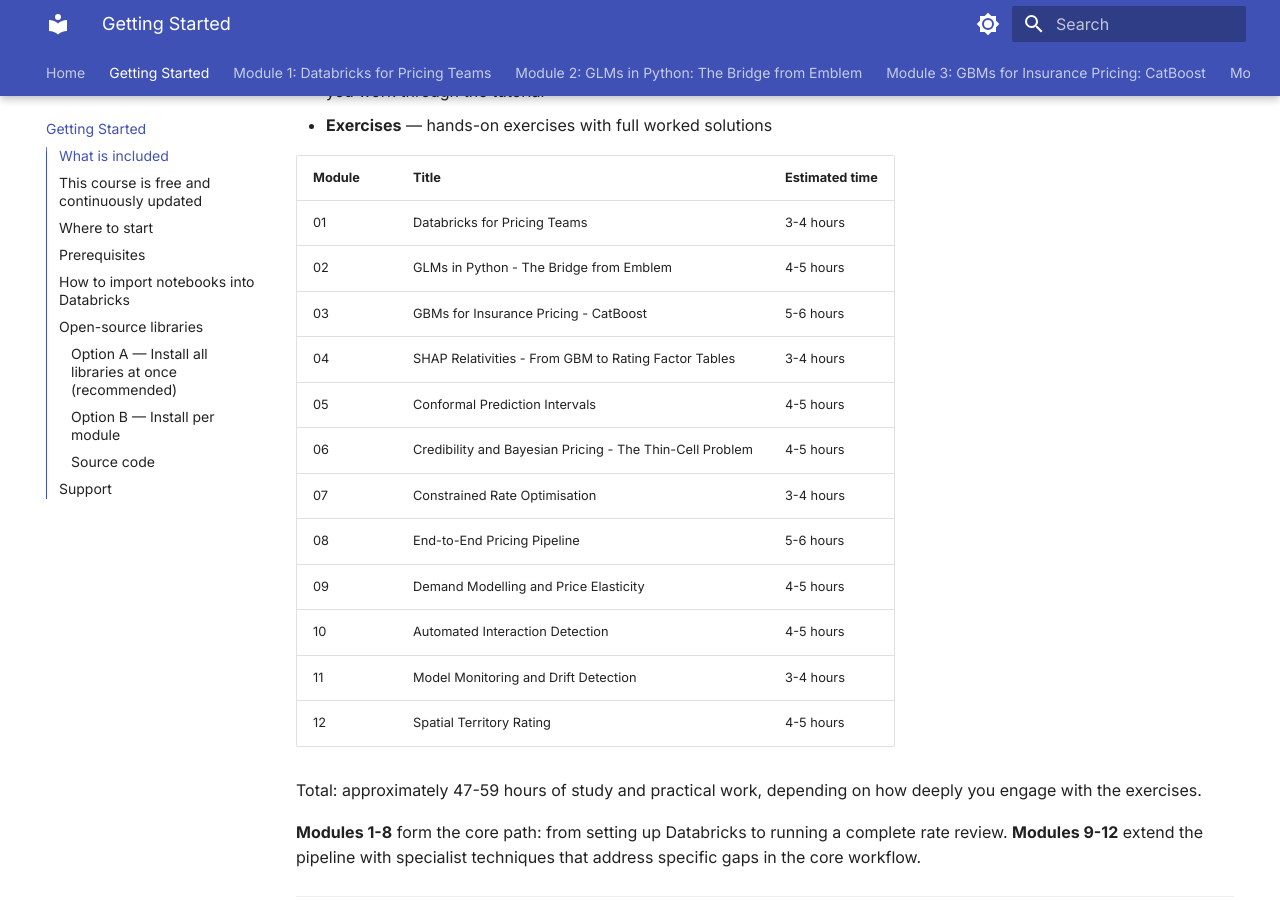
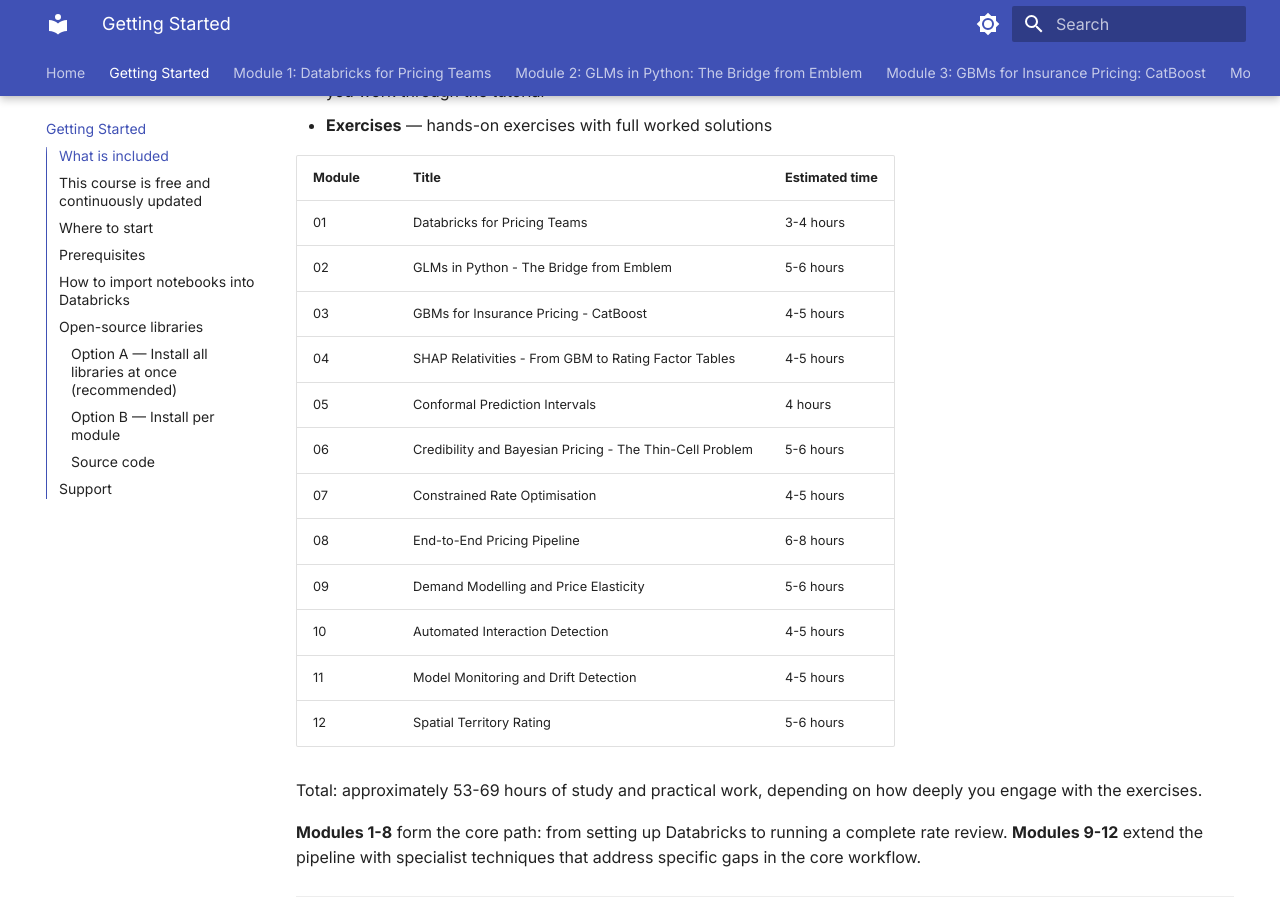
Before and after one commit to burning-cost/course, an MkDocs documentation site: the page built from docs/getting-started.md, in a window 1280 px wide and 900 px high, scrolled down 518 px. Built offline with MkDocs 1.6.1 and Material for MkDocs 9.7.7, drawn with Linux system fonts in a browser that asks for light colours; some of the changed text lies outside the part shown.

Commit message:
Fix duration inconsistencies and add insurance-datasets to getting-started
Module durations now match index.md. Added insurance-datasets to install
command and library table. Added GitHub org link for source code.

Co-Authored-By: Claude Opus 4.6 <noreply@anthropic.com>

```diff
--- a/docs/getting-started.md
+++ b/docs/getting-started.md
@@ -16,19 +16,19 @@ The course is twelve modules. Each module contains:
 | Module | Title | Estimated time |
 |--------|-------|----------------|
 | 01 | Databricks for Pricing Teams | 3-4 hours |
-| 02 | GLMs in Python - The Bridge from Emblem | 4-5 hours |
-| 03 | GBMs for Insurance Pricing - CatBoost | 5-6 hours |
-| 04 | SHAP Relativities - From GBM to Rating Factor Tables | 3-4 hours |
-| 05 | Conformal Prediction Intervals | 4-5 hours |
-| 06 | Credibility and Bayesian Pricing - The Thin-Cell Problem | 4-5 hours |
-| 07 | Constrained Rate Optimisation | 3-4 hours |
-| 08 | End-to-End Pricing Pipeline | 5-6 hours |
-| 09 | Demand Modelling and Price Elasticity | 4-5 hours |
+| 02 | GLMs in Python - The Bridge from Emblem | 5-6 hours |
+| 03 | GBMs for Insurance Pricing - CatBoost | 4-5 hours |
+| 04 | SHAP Relativities - From GBM to Rating Factor Tables | 4-5 hours |
+| 05 | Conformal Prediction Intervals | 4 hours |
+| 06 | Credibility and Bayesian Pricing - The Thin-Cell Problem | 5-6 hours |
+| 07 | Constrained Rate Optimisation | 4-5 hours |
+| 08 | End-to-End Pricing Pipeline | 6-8 hours |
+| 09 | Demand Modelling and Price Elasticity | 5-6 hours |
 | 10 | Automated Interaction Detection | 4-5 hours |
-| 11 | Model Monitoring and Drift Detection | 3-4 hours |
-| 12 | Spatial Territory Rating | 4-5 hours |
+| 11 | Model Monitoring and Drift Detection | 4-5 hours |
+| 12 | Spatial Territory Rating | 5-6 hours |
 
-Total: approximately 47-59 hours of study and practical work, depending on how deeply you engage with the exercises.
+Total: approximately 53-69 hours of study and practical work, depending on how deeply you engage with the exercises.
 
 **Modules 1-8** form the core path: from setting up Databricks to running a complete rate review. **Modules 9-12** extend the pipeline with specialist techniques that address specific gaps in the core workflow.
 
```
Also changed, not shown: other parts of docs/getting-started.md (+3 -2 lines).
